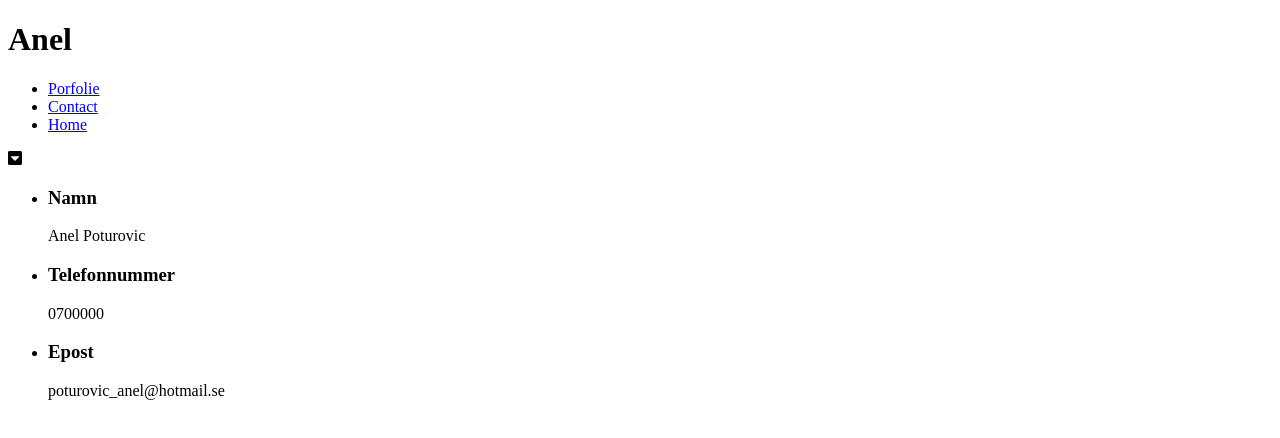
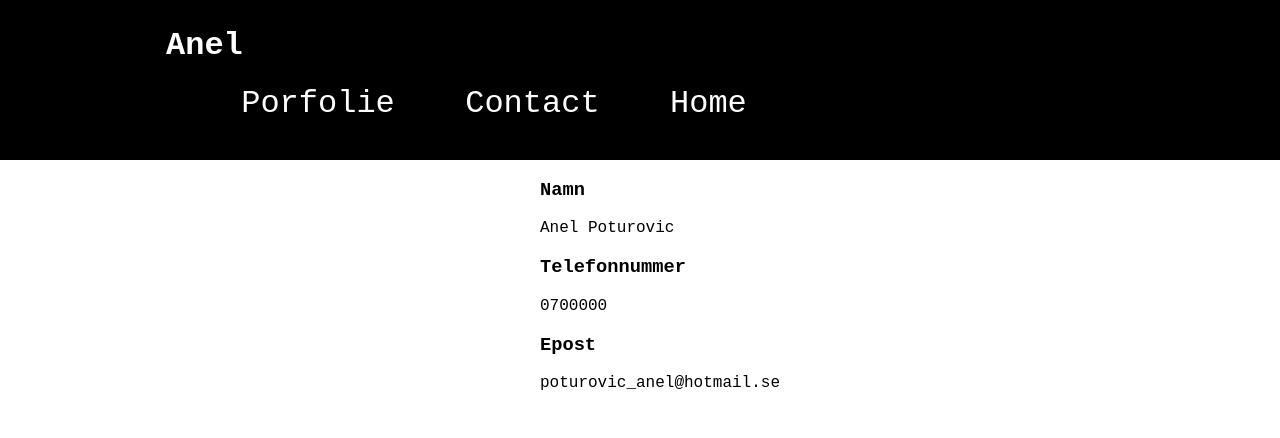
Before and after one commit to PoturovicAnel/my-cv, a plain HTML site: page contact.html in a window 1280 px wide. Drawn offline with Linux system fonts and the light colour scheme; files that its build step writes are made by us from their sources; the site is published under a folder, as on GitHub Pages, so addresses that start at the root find nothing.

Commit message:
Changed Css link

```diff
--- a/contact.html
+++ b/contact.html
@@ -4,8 +4,8 @@
     <meta charset="UTF-8">
     <meta name="viewport" content="width=device-width, initial-scale=1.0">
     <meta http-equiv="X-UA-Compatible" content="ie=edge">
-    <link rel="stylesheet" href="/MittCV/phone.css"/>
-    <link rel="stylesheet" href="/MittCV/desktop.css">
+    <link rel="stylesheet" href="phone.css"/>
+    <link rel="stylesheet" href="desktop.css">
     <link rel="stylesheet" href="https://use.fontawesome.com/releases/v5.3.1/css/all.css" integrity="sha384-mzrmE5qonljUremFsqc01SB46JvROS7bZs3IO2EmfFsd15uHvIt+Y8vEf7N7fWAU" crossorigin="anonymous">
     <script src="script.js"></script>
 
--- a/index.html
+++ b/index.html
@@ -4,8 +4,8 @@
     <meta charset="UTF-8">
     <meta name="viewport" content="width=device-width, initial-scale=1.0">
     <meta http-equiv="X-UA-Compatible" content="ie=edge">
-    <link rel="stylesheet" href="/MittCV/phone.css"/>
-    <link rel="stylesheet" href="/MittCV/desktop.css">
+    <link rel="stylesheet" href="phone.css"/>
+    <link rel="stylesheet" href="desktop.css">
     <link rel="stylesheet" href="https://use.fontawesome.com/releases/v5.3.1/css/all.css" integrity="sha384-mzrmE5qonljUremFsqc01SB46JvROS7bZs3IO2EmfFsd15uHvIt+Y8vEf7N7fWAU" crossorigin="anonymous">
     <script src="script.js"></script>
 
```
Also changed, not shown: portfolie.html (+2 -2 lines).
